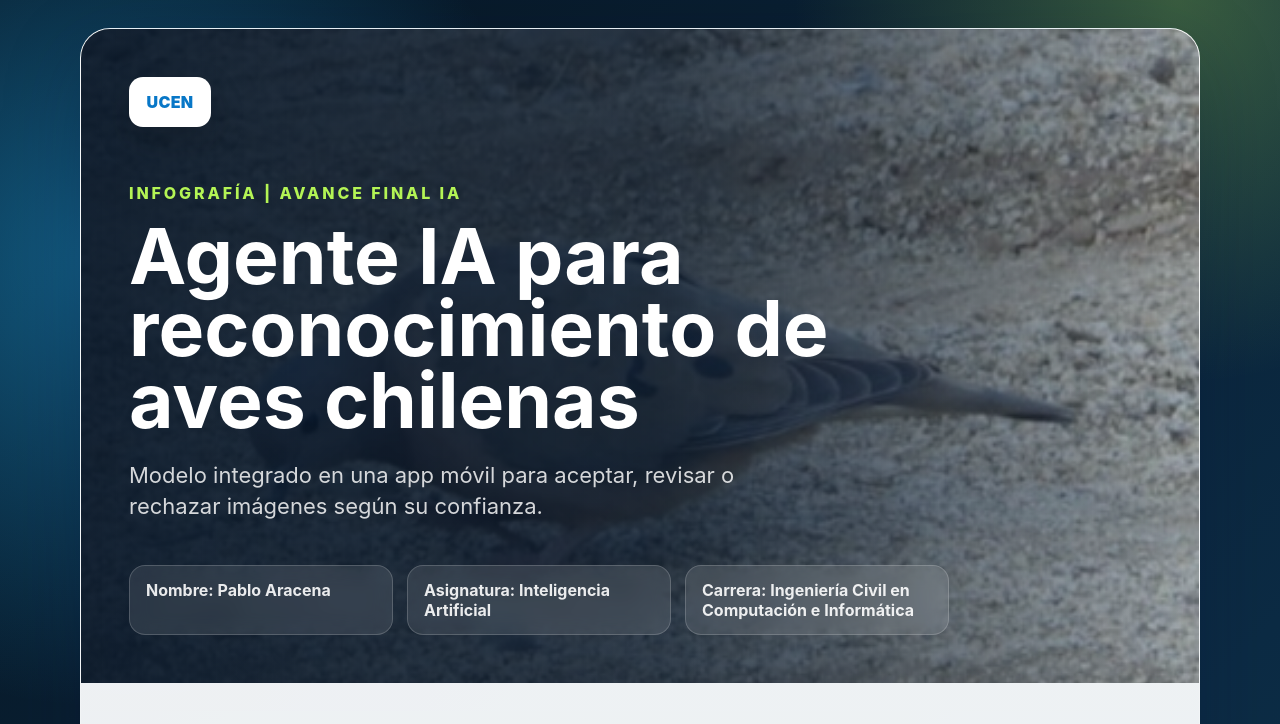
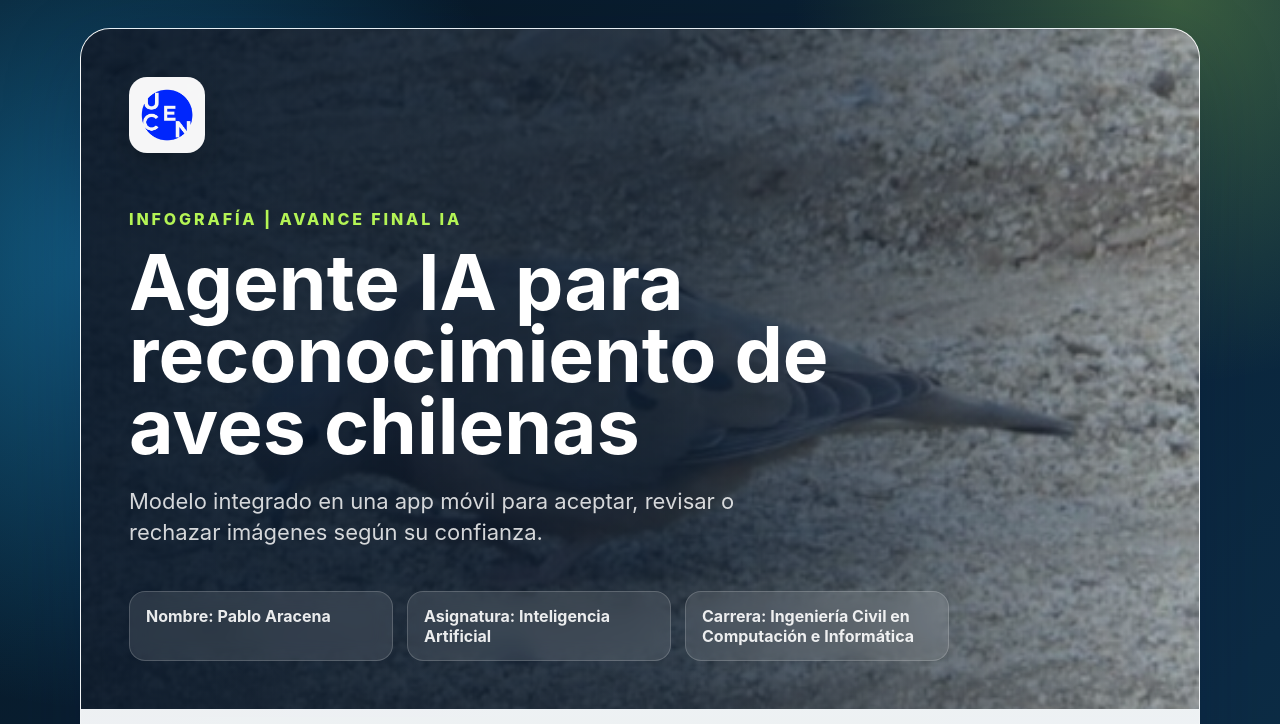
Before and after one commit to Aletx1/IA-recon, a plain HTML site: page index.html in a window 1280 px wide. Shown: the top 724 px of the page. Drawn offline with Linux system fonts and the light colour scheme.

Commit message:
Actualizar logo UCEN en infografia

```diff
--- a/index.html
+++ b/index.html
@@ -60,14 +60,19 @@
       .brand {
         display: inline-grid;
         place-items: center;
-        width: 82px;
-        height: 50px;
-        border-radius: 14px;
-        background: white;
-        color: var(--blue);
-        font-weight: 900;
-        letter-spacing: 0.02em;
+        width: 76px;
+        height: 76px;
+        padding: 9px;
+        border-radius: 18px;
+        background: rgba(255, 255, 255, 0.96);
         box-shadow: 0 14px 34px rgba(0, 0, 0, 0.18);
+      }
+
+      .brand img {
+        width: 100%;
+        height: 100%;
+        object-fit: contain;
+        display: block;
       }
 
       .eyebrow {
@@ -393,7 +398,7 @@
   <body>
     <main class="sheet">
       <header class="hero">
-        <div class="brand">UCEN</div>
+        <div class="brand"><img src="assets/ucen-logo.png" alt="Logo UCEN" /></div>
         <div class="eyebrow">Infografía | Avance final IA</div>
         <h1>Agente IA para reconocimiento de aves chilenas</h1>
         <p class="lead">
```
Also changed, not shown: assets/ucen-logo.png (added).
